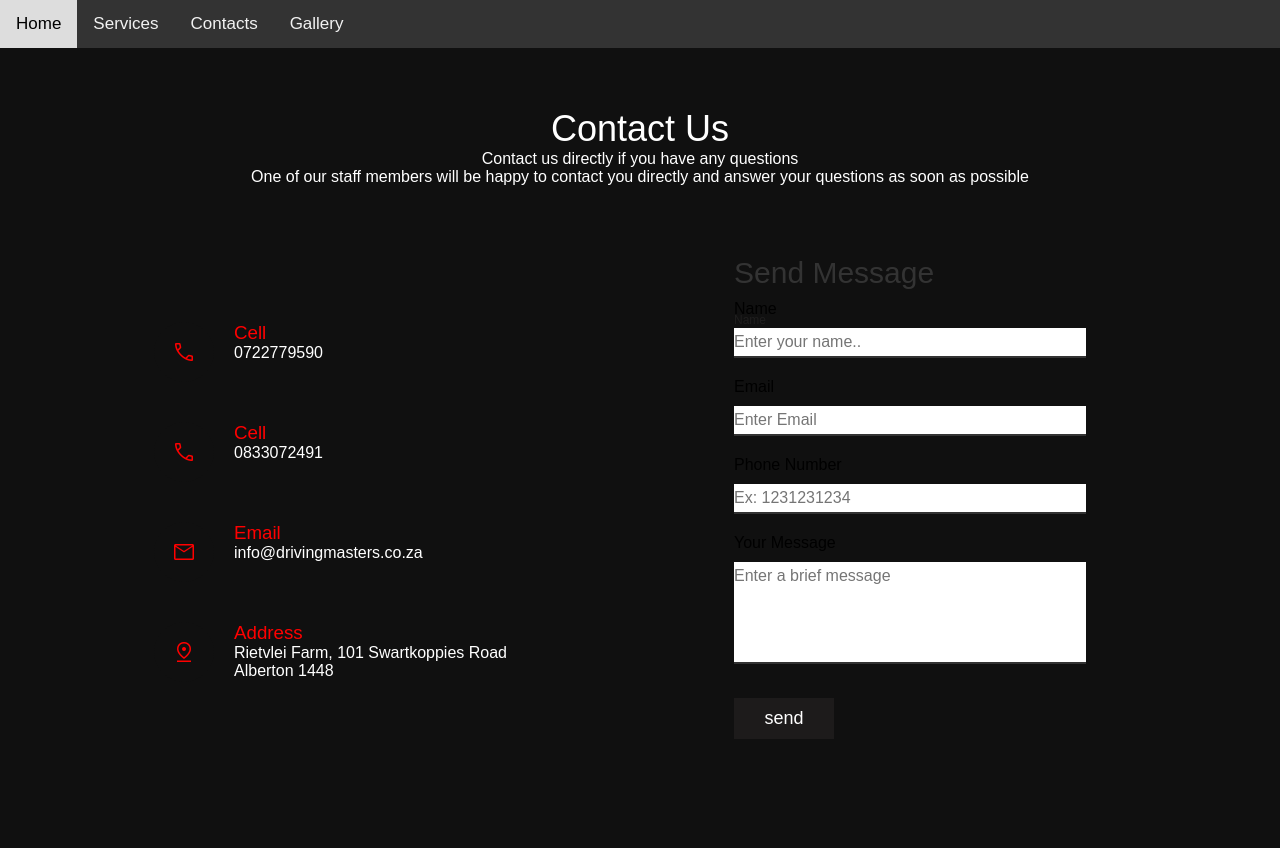
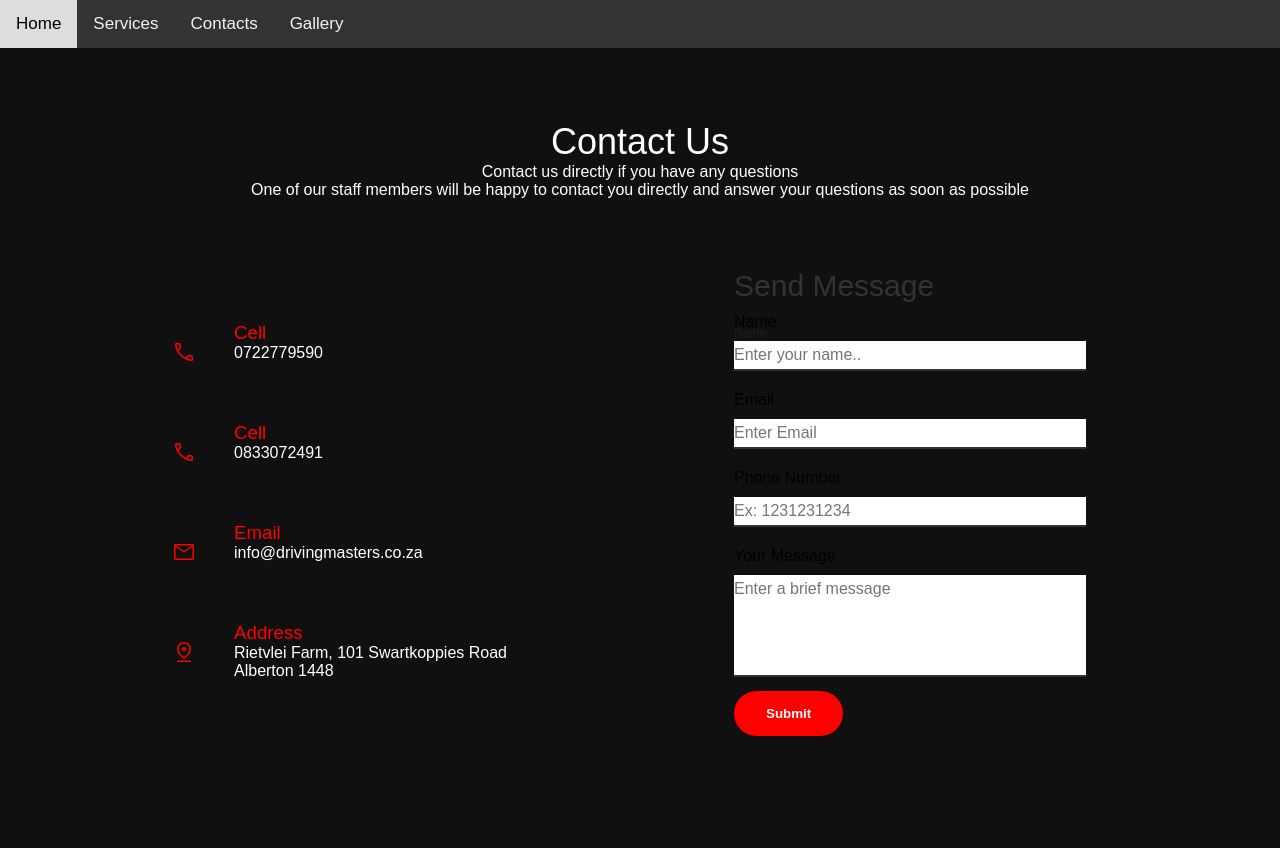
Before and after one commit to NtombiMotaung/MasterDrive, a Django app: page /contacts/ in a window 1280 px wide. Run offline with Django 4.2, Linux system fonts and the light colour scheme; data that the repository does not hold is empty; parts of the project's set-up code (start-up, migrations or seed data) failed here and were passed over.

Commit message:
still working on submit button

```diff
--- a/mysite/templates/public/contacts/contacts.html
+++ b/mysite/templates/public/contacts/contacts.html
@@ -233,10 +233,12 @@
                     <span class='error-message' id='message-error'></span>
                 </div>
 
-                <div class="inputBox">
-                    <input type="submit" name="" value="send"
+                <!-- <div class="inputBox"> -->
+                    <button onclick='validateForm()' class="btn btn-default">Submit</button>
+                    <span class='error-message' id='submit-error'></span>
 
                 </div>
+
             </form>
 
         </div>
```
